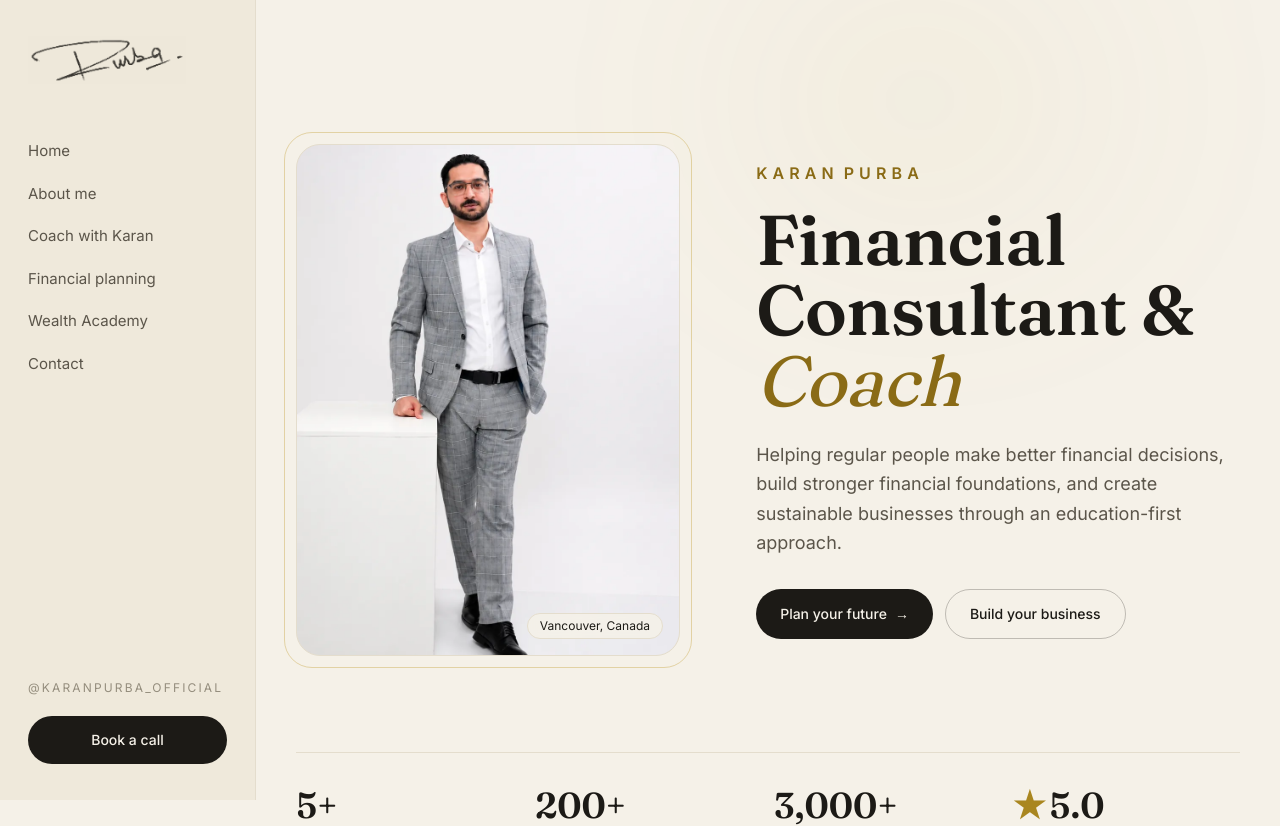
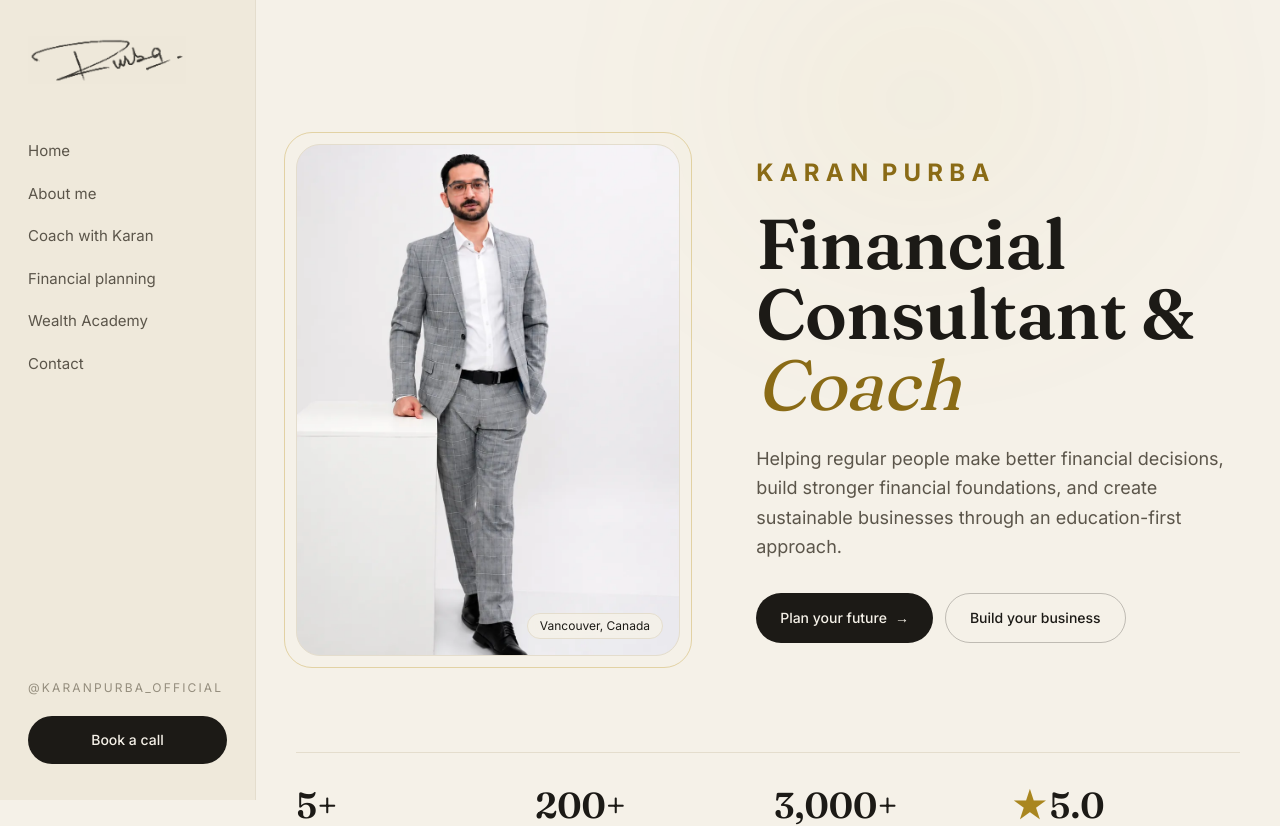
Before and after one commit to opsverasystems-h/Karanpurba, a Next.js app: page / in a window 1280 px wide. Shown: the top 826 px of the page. Built offline with nearby package versions, Linux system fonts and the light colour scheme.

Commit message:
Enlarge the slamming 'Karan Purba' hero label
Co-Authored-By: Claude Opus 4.8 <noreply@anthropic.com>

```diff
--- a/components/Hero.tsx
+++ b/components/Hero.tsx
@@ -21,7 +21,7 @@ export function Hero() {
 
       <div className="container-site relative grid items-center gap-12 pb-16 md:grid-cols-[0.92fr_1.08fr] md:pb-24">
         <div className="md:order-2">
-          <p className="mb-4 flex gap-[0.3em] overflow-hidden text-sm font-semibold uppercase tracking-[0.32em] text-gold-600 md:mb-5 md:text-base">
+          <p className="mb-4 flex gap-[0.3em] overflow-hidden text-lg font-bold uppercase tracking-[0.26em] text-gold-600 sm:text-xl md:mb-5 md:text-2xl">
             <motion.span
               className="inline-block"
               initial={{ x: -180, opacity: 0 }}
```
